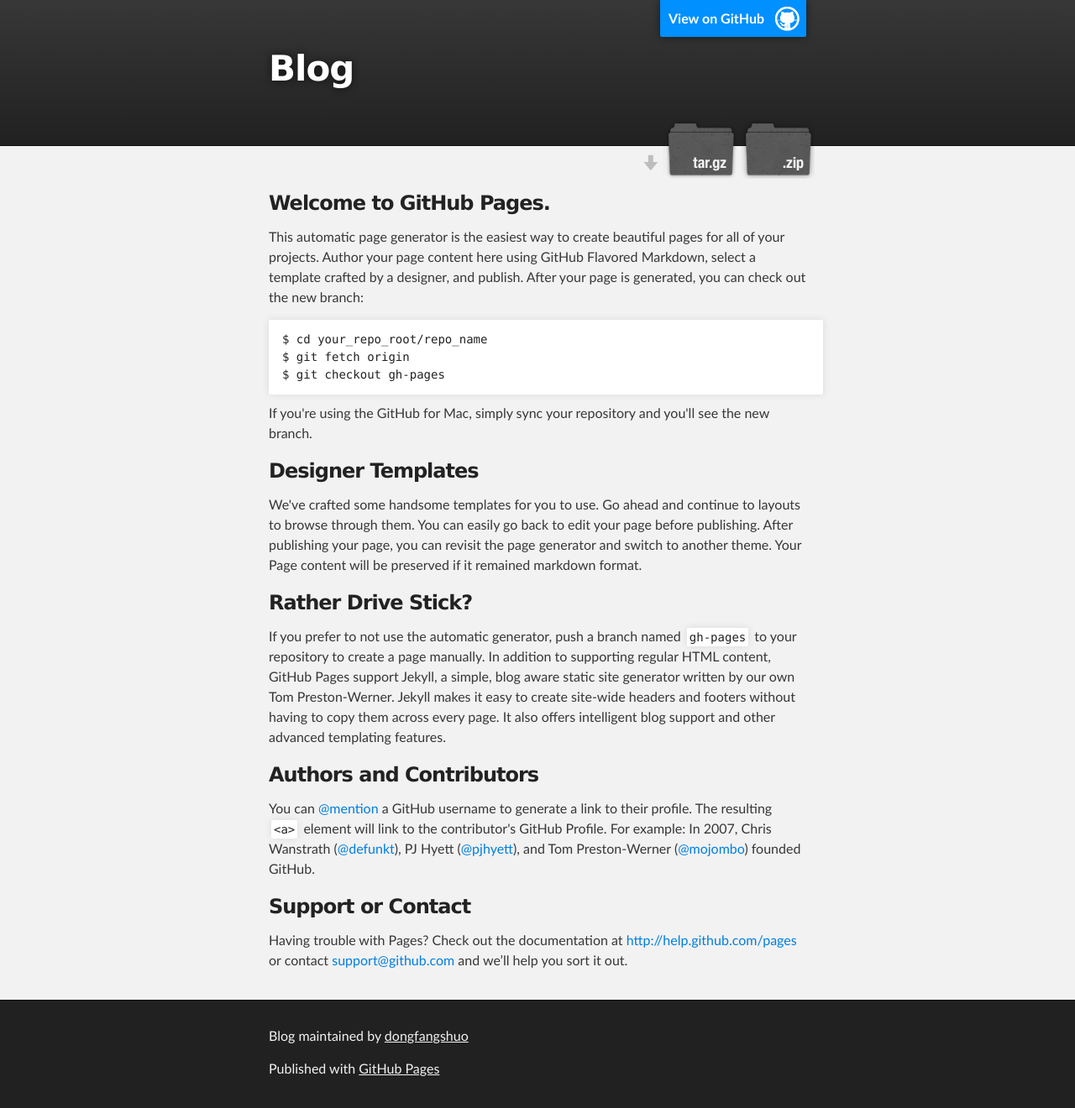
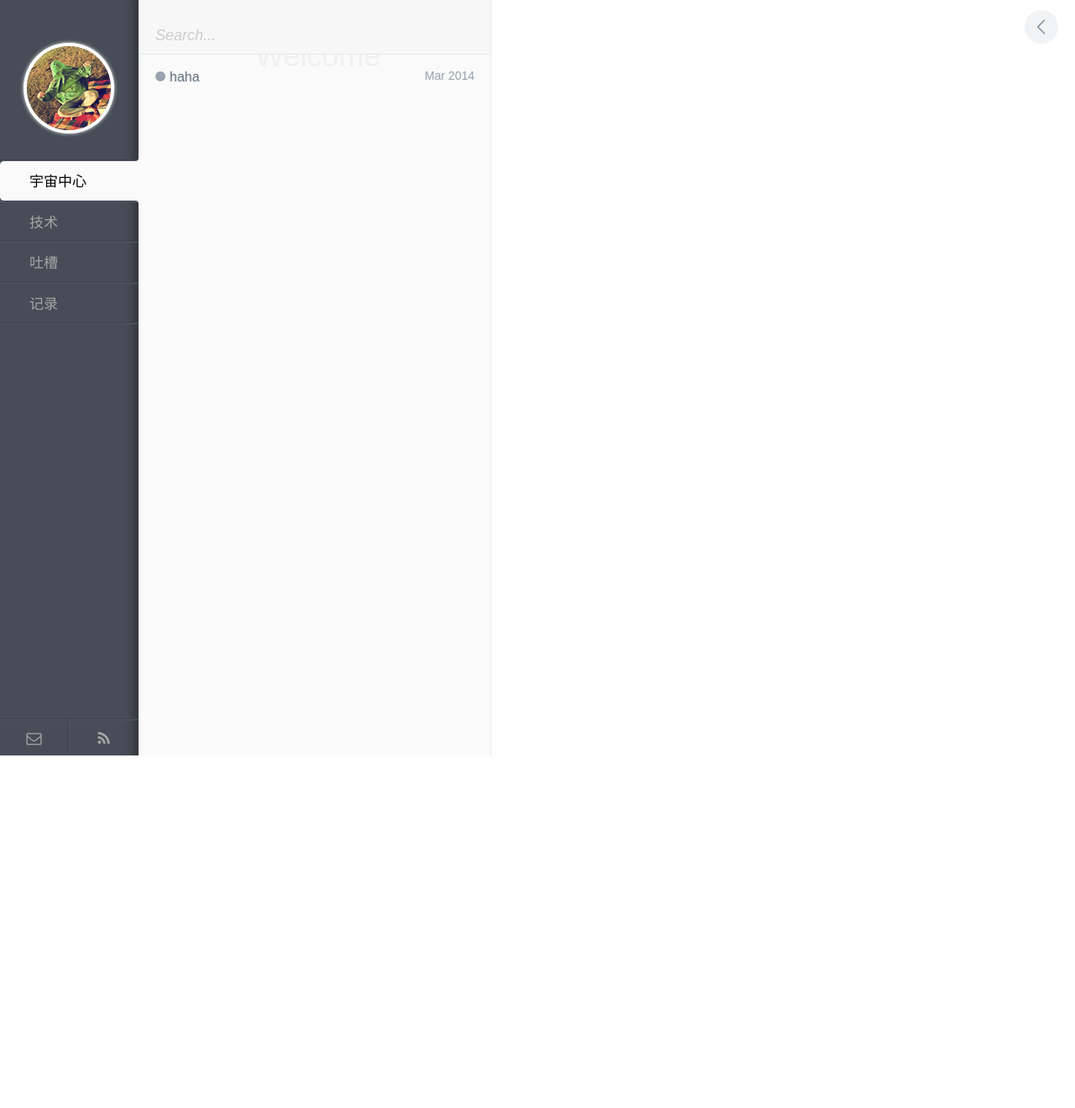
Before and after one commit to dongfangshuo/blog, a Jekyll site: the page built from index.html, in a window 1280 px wide. Shown: the whole page at 84% size. Built offline with Jekyll 4.4.1, drawn with Linux system fonts in a browser that asks for light colours; Markdown is read by kramdown in place of the engine named in the settings; after the commit the page ends 900 px from its top, so only the background shows below that.

Commit message:
Revert "Create gh-pages branch via GitHub"
This reverts commit 4bbae5949051e160872b399351659795fc6de52f.

```diff
--- a/index.html
+++ b/index.html
@@ -1,79 +1,8 @@
-<!DOCTYPE html>
-<html>
+---
+layout: index
+title: eastshuo
+---
 
-  <head>
-    <meta charset='utf-8'>
-    <meta http-equiv="X-UA-Compatible" content="chrome=1">
-    <meta name="description" content="Blog : ">
-
-    <link rel="stylesheet" type="text/css" media="screen" href="stylesheets/stylesheet.css">
-
-    <title>Blog</title>
-  </head>
-
-  <body>
-
-    <!-- HEADER -->
-    <div id="header_wrap" class="outer">
-        <header class="inner">
-          <a id="forkme_banner" href="https://github.com/dongfangshuo/blog">View on GitHub</a>
-
-          <h1 id="project_title">Blog</h1>
-          <h2 id="project_tagline"></h2>
-
-            <section id="downloads">
-              <a class="zip_download_link" href="https://github.com/dongfangshuo/blog/zipball/master">Download this project as a .zip file</a>
-              <a class="tar_download_link" href="https://github.com/dongfangshuo/blog/tarball/master">Download this project as a tar.gz file</a>
-            </section>
-        </header>
-    </div>
-
-    <!-- MAIN CONTENT -->
-    <div id="main_content_wrap" class="outer">
-      <section id="main_content" class="inner">
-        <h3>
-<a name="welcome-to-github-pages" class="anchor" href="#welcome-to-github-pages"><span class="octicon octicon-link"></span></a>Welcome to GitHub Pages.</h3>
-
-<p>This automatic page generator is the easiest way to create beautiful pages for all of your projects. Author your page content here using GitHub Flavored Markdown, select a template crafted by a designer, and publish. After your page is generated, you can check out the new branch:</p>
-
-<pre><code>$ cd your_repo_root/repo_name
-$ git fetch origin
-$ git checkout gh-pages
-</code></pre>
-
-<p>If you're using the GitHub for Mac, simply sync your repository and you'll see the new branch.</p>
-
-<h3>
-<a name="designer-templates" class="anchor" href="#designer-templates"><span class="octicon octicon-link"></span></a>Designer Templates</h3>
-
-<p>We've crafted some handsome templates for you to use. Go ahead and continue to layouts to browse through them. You can easily go back to edit your page before publishing. After publishing your page, you can revisit the page generator and switch to another theme. Your Page content will be preserved if it remained markdown format.</p>
-
-<h3>
-<a name="rather-drive-stick" class="anchor" href="#rather-drive-stick"><span class="octicon octicon-link"></span></a>Rather Drive Stick?</h3>
-
-<p>If you prefer to not use the automatic generator, push a branch named <code>gh-pages</code> to your repository to create a page manually. In addition to supporting regular HTML content, GitHub Pages support Jekyll, a simple, blog aware static site generator written by our own Tom Preston-Werner. Jekyll makes it easy to create site-wide headers and footers without having to copy them across every page. It also offers intelligent blog support and other advanced templating features.</p>
-
-<h3>
-<a name="authors-and-contributors" class="anchor" href="#authors-and-contributors"><span class="octicon octicon-link"></span></a>Authors and Contributors</h3>
-
-<p>You can <a href="https://github.com/blog/821" class="user-mention">@mention</a> a GitHub username to generate a link to their profile. The resulting <code>&lt;a&gt;</code> element will link to the contributor's GitHub Profile. For example: In 2007, Chris Wanstrath (<a href="https://github.com/defunkt" class="user-mention">@defunkt</a>), PJ Hyett (<a href="https://github.com/pjhyett" class="user-mention">@pjhyett</a>), and Tom Preston-Werner (<a href="https://github.com/mojombo" class="user-mention">@mojombo</a>) founded GitHub.</p>
-
-<h3>
-<a name="support-or-contact" class="anchor" href="#support-or-contact"><span class="octicon octicon-link"></span></a>Support or Contact</h3>
-
-<p>Having trouble with Pages? Check out the documentation at <a href="http://help.github.com/pages">http://help.github.com/pages</a> or contact <a href="mailto:support@github.com">support@github.com</a> and we’ll help you sort it out.</p>
-      </section>
-    </div>
-
-    <!-- FOOTER  -->
-    <div id="footer_wrap" class="outer">
-      <footer class="inner">
-        <p class="copyright">Blog maintained by <a href="https://github.com/dongfangshuo">dongfangshuo</a></p>
-        <p>Published with <a href="http://pages.github.com">GitHub Pages</a></p>
-      </footer>
-    </div>
-
-
-
-  </body>
-</html>
+<article id="post__content">
+  <h1 id="post__title">Welcome</h1>
+</article> <!-- end #post__content -->
--- a/javascripts/main.js
+++ /dev/null
@@ -1 +0,0 @@
-console.log('This would be the main JS file.');
--- a/stylesheets/pygment_trac.css
+++ /dev/null
@@ -1,70 +0,0 @@
-.highlight .hll { background-color: #ffffcc }
-.highlight  { background: #f0f3f3; }
-.highlight .c { color: #0099FF; font-style: italic } /* Comment */
-.highlight .err { color: #AA0000; background-color: #FFAAAA } /* Error */
-.highlight .k { color: #006699; font-weight: bold } /* Keyword */
-.highlight .o { color: #555555 } /* Operator */
-.highlight .cm { color: #0099FF; font-style: italic } /* Comment.Multiline */
-.highlight .cp { color: #009999 } /* Comment.Preproc */
-.highlight .c1 { color: #0099FF; font-style: italic } /* Comment.Single */
-.highlight .cs { color: #0099FF; font-weight: bold; font-style: italic } /* Comment.Special */
-.highlight .gd { background-color: #FFCCCC; border: 1px solid #CC0000 } /* Generic.Deleted */
-.highlight .ge { font-style: italic } /* Generic.Emph */
-.highlight .gr { color: #FF0000 } /* Generic.Error */
-.highlight .gh { color: #003300; font-weight: bold } /* Generic.Heading */
-.highlight .gi { background-color: #CCFFCC; border: 1px solid #00CC00 } /* Generic.Inserted */
-.highlight .go { color: #AAAAAA } /* Generic.Output */
-.highlight .gp { color: #000099; font-weight: bold } /* Generic.Prompt */
-.highlight .gs { font-weight: bold } /* Generic.Strong */
-.highlight .gu { color: #003300; font-weight: bold } /* Generic.Subheading */
-.highlight .gt { color: #99CC66 } /* Generic.Traceback */
-.highlight .kc { color: #006699; font-weight: bold } /* Keyword.Constant */
-.highlight .kd { color: #006699; font-weight: bold } /* Keyword.Declaration */
-.highlight .kn { color: #006699; font-weight: bold } /* Keyword.Namespace */
-.highlight .kp { color: #006699 } /* Keyword.Pseudo */
-.highlight .kr { color: #006699; font-weight: bold } /* Keyword.Reserved */
-.highlight .kt { color: #007788; font-weight: bold } /* Keyword.Type */
-.highlight .m { color: #FF6600 } /* Literal.Number */
-.highlight .s { color: #CC3300 } /* Literal.String */
-.highlight .na { color: #330099 } /* Name.Attribute */
-.highlight .nb { color: #336666 } /* Name.Builtin */
-.highlight .nc { color: #00AA88; font-weight: bold } /* Name.Class */
-.highlight .no { color: #336600 } /* Name.Constant */
-.highlight .nd { color: #9999FF } /* Name.Decorator */
-.highlight .ni { color: #999999; font-weight: bold } /* Name.Entity */
-.highlight .ne { color: #CC0000; font-weight: bold } /* Name.Exception */
-.highlight .nf { color: #CC00FF } /* Name.Function */
-.highlight .nl { color: #9999FF } /* Name.Label */
-.highlight .nn { color: #00CCFF; font-weight: bold } /* Name.Namespace */
-.highlight .nt { color: #330099; font-weight: bold } /* Name.Tag */
-.highlight .nv { color: #003333 } /* Name.Variable */
-.highlight .ow { color: #000000; font-weight: bold } /* Operator.Word */
-.highlight .w { color: #bbbbbb } /* Text.Whitespace */
-.highlight .mf { color: #FF6600 } /* Literal.Number.Float */
-.highlight .mh { color: #FF6600 } /* Literal.Number.Hex */
-.highlight .mi { color: #FF6600 } /* Literal.Number.Integer */
-.highlight .mo { color: #FF6600 } /* Literal.Number.Oct */
-.highlight .sb { color: #CC3300 } /* Literal.String.Backtick */
-.highlight .sc { color: #CC3300 } /* Literal.String.Char */
-.highlight .sd { color: #CC3300; font-style: italic } /* Literal.String.Doc */
-.highlight .s2 { color: #CC3300 } /* Literal.String.Double */
-.highlight .se { color: #CC3300; font-weight: bold } /* Literal.String.Escape */
-.highlight .sh { color: #CC3300 } /* Literal.String.Heredoc */
-.highlight .si { color: #AA0000 } /* Literal.String.Interpol */
-.highlight .sx { color: #CC3300 } /* Literal.String.Other */
-.highlight .sr { color: #33AAAA } /* Literal.String.Regex */
-.highlight .s1 { color: #CC3300 } /* Literal.String.Single */
-.highlight .ss { color: #FFCC33 } /* Literal.String.Symbol */
-.highlight .bp { color: #336666 } /* Name.Builtin.Pseudo */
-.highlight .vc { color: #003333 } /* Name.Variable.Class */
-.highlight .vg { color: #003333 } /* Name.Variable.Global */
-.highlight .vi { color: #003333 } /* Name.Variable.Instance */
-.highlight .il { color: #FF6600 } /* Literal.Number.Integer.Long */
-
-.type-csharp .highlight .k { color: #0000FF }
-.type-csharp .highlight .kt { color: #0000FF }
-.type-csharp .highlight .nf { color: #000000; font-weight: normal }
-.type-csharp .highlight .nc { color: #2B91AF }
-.type-csharp .highlight .nn { color: #000000 }
-.type-csharp .highlight .s { color: #A31515 }
-.type-csharp .highlight .sc { color: #A31515 }
--- a/stylesheets/stylesheet.css
+++ /dev/null
@@ -1,423 +0,0 @@
-/*******************************************************************************
-Slate Theme for GitHub Pages
-by Jason Costello, @jsncostello
-*******************************************************************************/
-
-@import url(pygment_trac.css);
-
-/*******************************************************************************
-MeyerWeb Reset
-*******************************************************************************/
-
-html, body, div, span, applet, object, iframe,
-h1, h2, h3, h4, h5, h6, p, blockquote, pre,
-a, abbr, acronym, address, big, cite, code,
-del, dfn, em, img, ins, kbd, q, s, samp,
-small, strike, strong, sub, sup, tt, var,
-b, u, i, center,
-dl, dt, dd, ol, ul, li,
-fieldset, form, label, legend,
-table, caption, tbody, tfoot, thead, tr, th, td,
-article, aside, canvas, details, embed,
-figure, figcaption, footer, header, hgroup,
-menu, nav, output, ruby, section, summary,
-time, mark, audio, video {
-  margin: 0;
-  padding: 0;
-  border: 0;
-  font: inherit;
-  vertical-align: baseline;
-}
-
-/* HTML5 display-role reset for older browsers */
-article, aside, details, figcaption, figure,
-footer, header, hgroup, menu, nav, section {
-  display: block;
-}
-
-ol, ul {
-  list-style: none;
-}
-
-table {
-  border-collapse: collapse;
-  border-spacing: 0;
-}
-
-/*******************************************************************************
-Theme Styles
-*******************************************************************************/
-
-body {
-  box-sizing: border-box;
-  color:#373737;
-  background: #212121;
-  font-size: 16px;
-  font-family: 'Myriad Pro', Calibri, Helvetica, Arial, sans-serif;
-  line-height: 1.5;
-  -webkit-font-smoothing: antialiased;
-}
-
-h1, h2, h3, h4, h5, h6 {
-  margin: 10px 0;
-  font-weight: 700;
-  color:#222222;
-  font-family: 'Lucida Grande', 'Calibri', Helvetica, Arial, sans-serif;
-  letter-spacing: -1px;
-}
-
-h1 {
-  font-size: 36px;
-  font-weight: 700;
-}
-
-h2 {
-  padding-bottom: 10px;
-  font-size: 32px;
-  background: url('../images/bg_hr.png') repeat-x bottom;
-}
-
-h3 {
-  font-size: 24px;
-}
-
-h4 {
-  font-size: 21px;
-}
-
-h5 {
-  font-size: 18px;
-}
-
-h6 {
-  font-size: 16px;
-}
-
-p {
-  margin: 10px 0 15px 0;
-}
-
-footer p {
-  color: #f2f2f2;
-}
-
-a {
-  text-decoration: none;
-  color: #007edf;
-  text-shadow: none;
-
-  transition: color 0.5s ease;
-  transition: text-shadow 0.5s ease;
-  -webkit-transition: color 0.5s ease;
-  -webkit-transition: text-shadow 0.5s ease;
-  -moz-transition: color 0.5s ease;
-  -moz-transition: text-shadow 0.5s ease;
-  -o-transition: color 0.5s ease;
-  -o-transition: text-shadow 0.5s ease;
-  -ms-transition: color 0.5s ease;
-  -ms-transition: text-shadow 0.5s ease;
-}
-
-a:hover, a:focus {text-decoration: underline;}
-
-footer a {
-  color: #F2F2F2;
-  text-decoration: underline;
-}
-
-em {
-  font-style: italic;
-}
-
-strong {
-  font-weight: bold;
-}
-
-img {
-  position: relative;
-  margin: 0 auto;
-  max-width: 739px;
-  padding: 5px;
-  margin: 10px 0 10px 0;
-  border: 1px solid #ebebeb;
-
-  box-shadow: 0 0 5px #ebebeb;
-  -webkit-box-shadow: 0 0 5px #ebebeb;
-  -moz-box-shadow: 0 0 5px #ebebeb;
-  -o-box-shadow: 0 0 5px #ebebeb;
-  -ms-box-shadow: 0 0 5px #ebebeb;
-}
-
-p img {
-  display: inline;
-  margin: 0;
-  padding: 0;
-  vertical-align: middle;
-  text-align: center;
-  border: none;
-}
-
-pre, code {
-  width: 100%;
-  color: #222;
-  background-color: #fff;
-
-  font-family: Monaco, "Bitstream Vera Sans Mono", "Lucida Console", Terminal, monospace;
-  font-size: 14px;
-
-  border-radius: 2px;
-  -moz-border-radius: 2px;
-  -webkit-border-radius: 2px;
-}
-
-pre {
-  width: 100%;
-  padding: 10px;
-  box-shadow: 0 0 10px rgba(0,0,0,.1);
-  overflow: auto;
-}
-
-code {
-  padding: 3px;
-  margin: 0 3px;
-  box-shadow: 0 0 10px rgba(0,0,0,.1);
-}
-
-pre code {
-  display: block;
-  box-shadow: none;
-}
-
-blockquote {
-  color: #666;
-  margin-bottom: 20px;
-  padding: 0 0 0 20px;
-  border-left: 3px solid #bbb;
-}
-
-
-ul, ol, dl {
-  margin-bottom: 15px
-}
-
-ul {
-  list-style: inside;
-  padding-left: 20px;
-}
-
-ol {
-  list-style: decimal inside;
-  padding-left: 20px;
-}
-
-dl dt {
-  font-weight: bold;
-}
-
-dl dd {
-  padding-left: 20px;
-  font-style: italic;
-}
-
-dl p {
-  padding-left: 20px;
-  font-style: italic;
-}
-
-hr {
-  height: 1px;
-  margin-bottom: 5px;
-  border: none;
-  background: url('../images/bg_hr.png') repeat-x center;
-}
-
-table {
-  border: 1px solid #373737;
-  margin-bottom: 20px;
-  text-align: left;
- }
-
-th {
-  font-family: 'Lucida Grande', 'Helvetica Neue', Helvetica, Arial, sans-serif;
-  padding: 10px;
-  background: #373737;
-  color: #fff;
- }
-
-td {
-  padding: 10px;
-  border: 1px solid #373737;
- }
-
-form {
-  background: #f2f2f2;
-  padding: 20px;
-}
-
-/*******************************************************************************
-Full-Width Styles
-*******************************************************************************/
-
-.outer {
-  width: 100%;
-}
-
-.inner {
-  position: relative;
-  max-width: 640px;
-  padding: 20px 10px;
-  margin: 0 auto;
-}
-
-#forkme_banner {
-  display: block;
-  position: absolute;
-  top:0;
-  right: 10px;
-  z-index: 10;
-  padding: 10px 50px 10px 10px;
-  color: #fff;
-  background: url('../images/blacktocat.png') #0090ff no-repeat 95% 50%;
-  font-weight: 700;
-  box-shadow: 0 0 10px rgba(0,0,0,.5);
-  border-bottom-left-radius: 2px;
-  border-bottom-right-radius: 2px;
-}
-
-#header_wrap {
-  background: #212121;
-  background: -moz-linear-gradient(top, #373737, #212121);
-  background: -webkit-linear-gradient(top, #373737, #212121);
-  background: -ms-linear-gradient(top, #373737, #212121);
-  background: -o-linear-gradient(top, #373737, #212121);
-  background: linear-gradient(top, #373737, #212121);
-}
-
-#header_wrap .inner {
-  padding: 50px 10px 30px 10px;
-}
-
-#project_title {
-  margin: 0;
-  color: #fff;
-  font-size: 42px;
-  font-weight: 700;
-  text-shadow: #111 0px 0px 10px;
-}
-
-#project_tagline {
-  color: #fff;
-  font-size: 24px;
-  font-weight: 300;
-  background: none;
-  text-shadow: #111 0px 0px 10px;
-}
-
-#downloads {
-  position: absolute;
-  width: 210px;
-  z-index: 10;
-  bottom: -40px;
-  right: 0;
-  height: 70px;
-  background: url('../images/icon_download.png') no-repeat 0% 90%;
-}
-
-.zip_download_link {
-  display: block;
-  float: right;
-  width: 90px;
-  height:70px;
-  text-indent: -5000px;
-  overflow: hidden;
-  background: url(../images/sprite_download.png) no-repeat bottom left;
-}
-
-.tar_download_link {
-  display: block;
-  float: right;
-  width: 90px;
-  height:70px;
-  text-indent: -5000px;
-  overflow: hidden;
-  background: url(../images/sprite_download.png) no-repeat bottom right;
-  margin-left: 10px;
-}
-
-.zip_download_link:hover {
-  background: url(../images/sprite_download.png) no-repeat top left;
-}
-
-.tar_download_link:hover {
-  background: url(../images/sprite_download.png) no-repeat top right;
-}
-
-#main_content_wrap {
-  background: #f2f2f2;
-  border-top: 1px solid #111;
-  border-bottom: 1px solid #111;
-}
-
-#main_content {
-  padding-top: 40px;
-}
-
-#footer_wrap {
-  background: #212121;
-}
-
-
-
-/*******************************************************************************
-Small Device Styles
-*******************************************************************************/
-
-@media screen and (max-width: 480px) {
-  body {
-    font-size:14px;
-  }
-
-  #downloads {
-    display: none;
-  }
-
-  .inner {
-    min-width: 320px;
-    max-width: 480px;
-  }
-
-  #project_title {
-  font-size: 32px;
-  }
-
-  h1 {
-    font-size: 28px;
-  }
-
-  h2 {
-    font-size: 24px;
-  }
-
-  h3 {
-    font-size: 21px;
-  }
-
-  h4 {
-    font-size: 18px;
-  }
-
-  h5 {
-    font-size: 14px;
-  }
-
-  h6 {
-    font-size: 12px;
-  }
-
-  code, pre {
-    min-width: 320px;
-    max-width: 480px;
-    font-size: 11px;
-  }
-
-}
```
Also changed, not shown: params.json (deleted, +0 -1 lines), images/bg_hr.png (deleted), images/blacktocat.png (deleted), images/icon_download.png (deleted), images/sprite_download.png (deleted).
